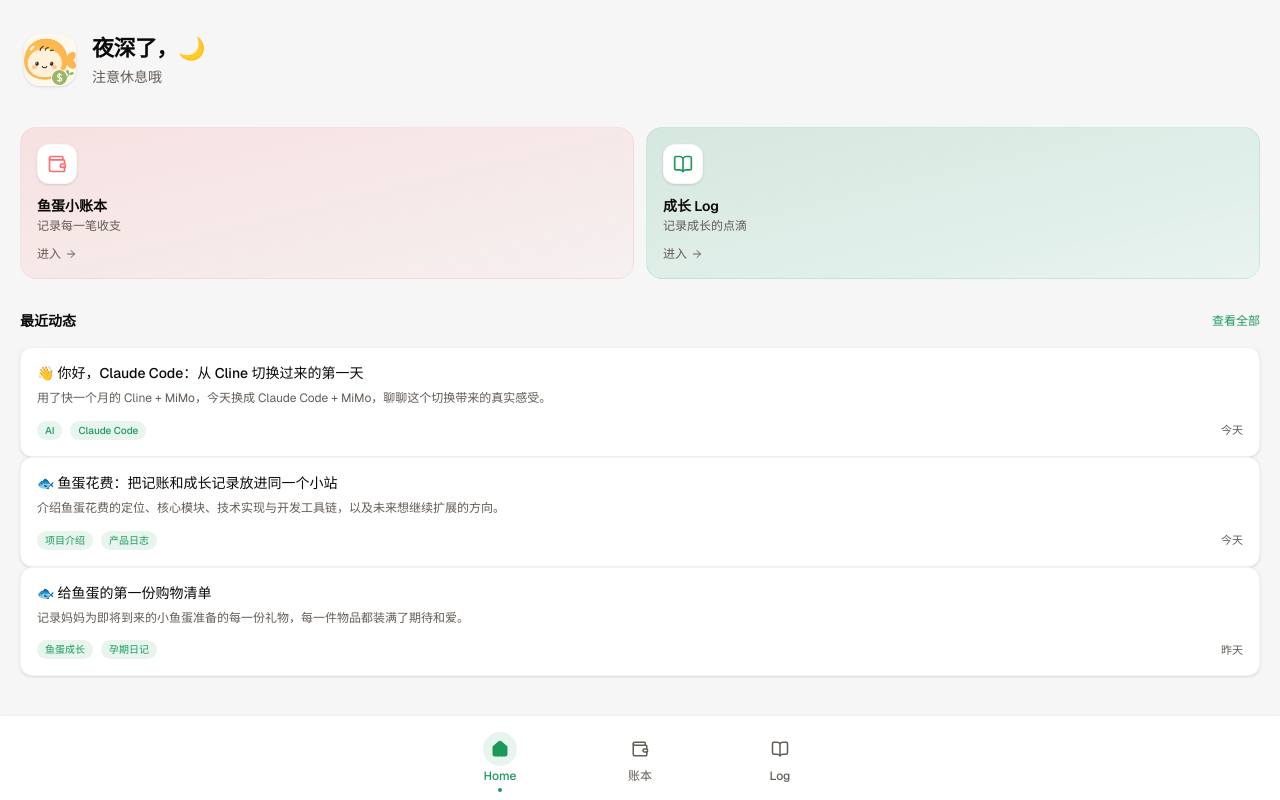
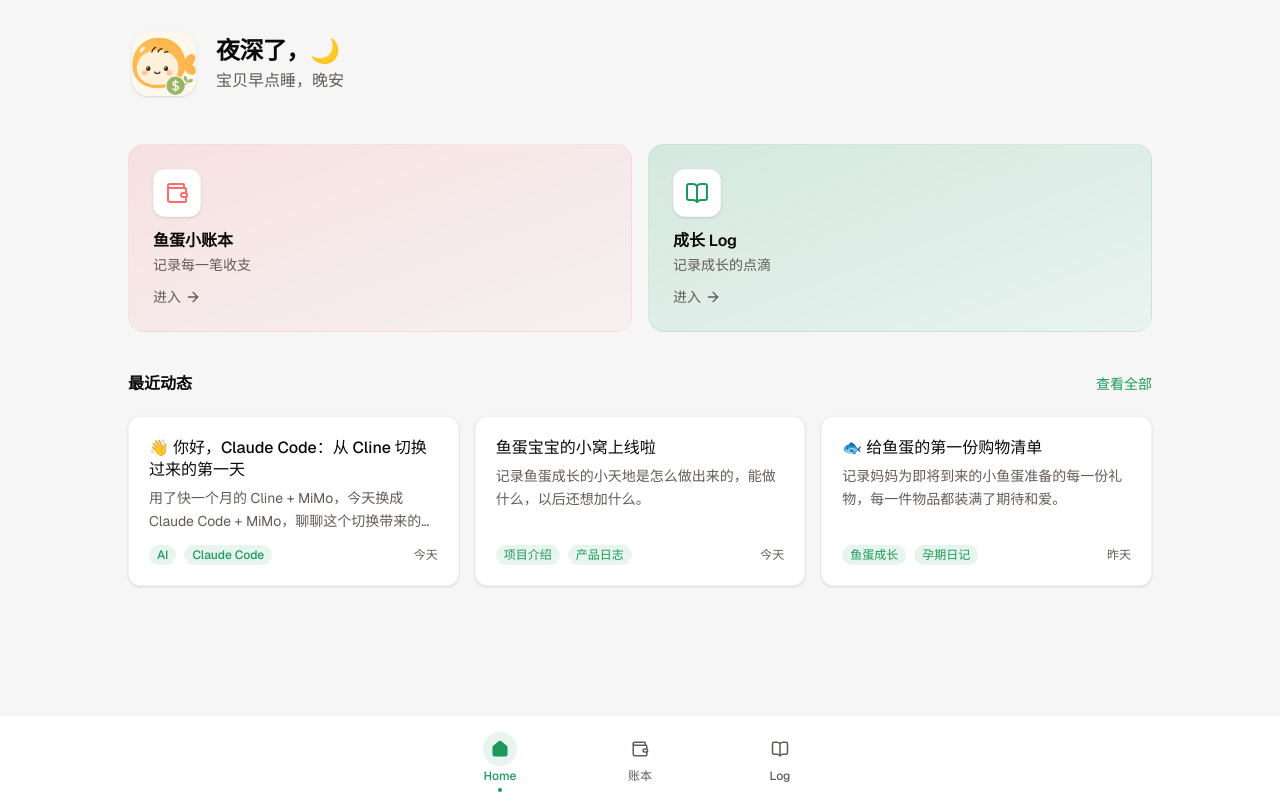
Before and after one commit to Chenming00/Yudan-log, a Next.js app: page / in a window 1280 px wide. Built offline with nearby package versions, Linux system fonts and the light colour scheme; no server answers.

Commit message:
feat: update README and add greeting component for enhanced user experience

```diff
--- /dev/null
+++ b/app/greeting.tsx
@@ -0,0 +1,94 @@
+'use client';
+
+import { useState, useEffect } from 'react';
+import Image from 'next/image';
+
+interface GreetingItem {
+  text: string;
+  emoji: string;
+  sub: string;
+}
+
+const greetings: Record<string, GreetingItem[]> = {
+  night: [
+    { text: '夜深了', emoji: '🌙', sub: '宝宝乖乖睡觉觉' },
+    { text: '夜深了', emoji: '🌙', sub: '宝贝早点睡，晚安' },
+    { text: '夜深了', emoji: '🌟', sub: '小鱼蛋该做美梦啦' },
+    { text: '夜深了', emoji: '💤', sub: '月亮出来了，睡觉觉' },
+    { text: '夜深了', emoji: '🧸', sub: '抱着小熊一起入睡吧' },
+  ],
+  morning: [
+    { text: '早安', emoji: '☀️', sub: '鱼蛋起床啦，新的一天' },
+    { text: '早安', emoji: '🌤', sub: '小懒虫醒了吗' },
+    { text: '早安', emoji: '🍼', sub: '先喝瓶奶奶再说' },
+    { text: '早安', emoji: '🌸', sub: '今天也要开开心心的呀' },
+    { text: '早安', emoji: '🐣', sub: '鱼蛋早安，太阳公公出来了' },
+    { text: '早安', emoji: '✨', sub: '新的一天，新的冒险' },
+  ],
+  noon: [
+    { text: '午安', emoji: '🌤', sub: '吃饱饱，睡个午觉' },
+    { text: '午安', emoji: '🍚', sub: '午饭时间，要好好吃饭哦' },
+    { text: '午安', emoji: '😴', sub: '午安，小憩一下' },
+    { text: '午安', emoji: '🌞', sub: '太阳当头照，该休息啦' },
+  ],
+  afternoon: [
+    { text: '下午好', emoji: '☕', sub: '喝奶奶，继续玩耍' },
+    { text: '下午好', emoji: '🍪', sub: '下午茶时间到' },
+    { text: '下午好', emoji: '🎈', sub: '下午也要元气满满哦' },
+    { text: '下午好', emoji: '🌈', sub: '玩了一下午累不累呀' },
+    { text: '下午好', emoji: '🧸', sub: '下午好，小宝贝在干嘛呢' },
+  ],
+  evening: [
+    { text: '晚上好', emoji: '🌆', sub: '今天有没有乖乖的呀' },
+    { text: '晚上好', emoji: '🍲', sub: '晚饭吃饱了吗' },
+    { text: '晚上好', emoji: '🌟', sub: '辛苦啦，放松一下' },
+    { text: '晚上好', emoji: '🎶', sub: '晚上好，听听音乐吧' },
+    { text: '晚上好', emoji: '🛁', sub: '洗香香准备睡觉啦' },
+  ],
+};
+
+function pickRandom<T>(arr: T[]): T {
+  return arr[Math.floor(Math.random() * arr.length)];
+}
+
+function getGreeting(): GreetingItem {
+  const hour = new Date().getHours();
+  if (hour < 6) return pickRandom(greetings.night);
+  if (hour < 11) return pickRandom(greetings.morning);
+  if (hour < 14) return pickRandom(greetings.noon);
+  if (hour < 18) return pickRandom(greetings.afternoon);
+  if (hour < 22) return pickRandom(greetings.evening);
+  return pickRandom(greetings.night);
+}
+
+const defaultGreeting: GreetingItem = { text: '你好', emoji: '👋', sub: '欢迎回来' };
+
+export function Greeting() {
+  const [greeting, setGreeting] = useState<GreetingItem>(defaultGreeting);
+
+  useEffect(() => {
+    setGreeting(getGreeting());
+  }, []);
+
+  return (
+    <div className="relative flex items-center gap-4 px-1 py-2 sm:gap-5">
+      <div className="relative shrink-0">
+        <Image
+          src="/apple-home-logo.png"
+          alt="头像"
+          width={52}
+          height={52}
+          sizes="52px"
+          className="h-[52px] w-[52px] rounded-2xl object-cover shadow-sm sm:h-16 sm:w-16"
+          priority
+        />
+      </div>
+      <div>
+        <h1 className="text-[22px] font-bold tracking-tight text-foreground sm:text-2xl">
+          {greeting.text}，{greeting.emoji}
+        </h1>
+        <p className="text-sm text-muted-foreground mt-0.5 sm:text-base">{greeting.sub}</p>
+      </div>
+    </div>
+  );
+}
--- a/app/page.tsx
+++ b/app/page.tsx
@@ -1,8 +1,8 @@
 import type { Metadata } from 'next';
 import Link from 'next/link';
-import Image from 'next/image';
 import { BookOpen, Wallet, ArrowRight } from 'lucide-react';
 import { getAllPosts } from '@/lib/blog';
+import { Greeting } from './greeting';
 
 export const metadata: Metadata = {
   title: '鱼蛋宝宝 - 记录生活的每一面',
@@ -17,16 +17,6 @@ export const metadata: Metadata = {
     url: '/',
   },
 };
-
-function getGreeting() {
-  const hour = new Date().getHours();
-  if (hour < 6) return { text: '夜深了', emoji: '🌙', sub: '注意休息哦' };
-  if (hour < 11) return { text: '早安', emoji: '☀️', sub: '新的一天，元气满满' };
-  if (hour < 14) return { text: '午安', emoji: '🌤', sub: '吃好午饭，小憩一下' };
-  if (hour < 18) return { text: '下午好', emoji: '☕', sub: '来杯咖啡提提神' };
-  if (hour < 22) return { text: '晚上好', emoji: '🌆', sub: '放松心情，享受夜晚' };
-  return { text: '夜深了', emoji: '🌙', sub: '早点休息，晚安好梦' };
-}
 
 function getRelativeTime(dateStr: string): string {
   const now = new Date();
@@ -65,50 +55,32 @@ const modules = [
 
 export default async function HomePage() {
   const posts = getAllPosts().slice(0, 3);
-  const greeting = getGreeting();
 
   return (
-    <main className="min-h-screen px-5 py-6 pb-[calc(env(safe-area-inset-bottom)+100px)]">
+    <main className="min-h-screen px-4 py-6 sm:px-6 lg:px-8 pb-[calc(env(safe-area-inset-bottom)+100px)]">
+      <div className="max-w-5xl mx-auto">
         {/* Hero Banner */}
-      <div className="relative mb-8 pt-safe">
-        <div className="relative flex items-center gap-4 px-1 py-2">
-          <div className="relative shrink-0">
-            <Image
-              src="/apple-home-logo.png"
-              alt="头像"
-              width={52}
-              height={52}
-              sizes="52px"
-              className="h-[52px] w-[52px] rounded-2xl object-cover shadow-sm"
-              priority
-            />
-          </div>
-          <div>
-            <h1 className="text-[22px] font-bold tracking-tight text-foreground">
-              {greeting.text}，{greeting.emoji}
-            </h1>
-            <p className="text-sm text-muted-foreground mt-0.5">{greeting.sub}</p>
-          </div>
-        </div>
+        <div className="relative mb-10 pt-safe">
+          <Greeting />
         </div>
 
         {/* Quick Actions */}
-      <div className="grid grid-cols-2 gap-3 mb-8">
+        <div className="grid grid-cols-2 gap-3 mb-10 sm:gap-4 lg:grid-cols-2">
           {modules.map((mod) => (
             <Link key={mod.href} href={mod.href}>
               <div
-                className={`group rounded-2xl border ${mod.borderColor} ${mod.bgGradient} p-4 flex flex-col gap-3 transition-all duration-200 hover:shadow-md hover:-translate-y-0.5 active:scale-[0.98] cursor-pointer`}
+                className={`group rounded-2xl border ${mod.borderColor} ${mod.bgGradient} p-4 flex flex-col gap-3 transition-all duration-200 hover:shadow-md hover:-translate-y-0.5 active:scale-[0.98] cursor-pointer sm:p-5 lg:p-6`}
               >
-                <div className="w-10 h-10 rounded-xl bg-card shadow-sm flex items-center justify-center border border-border/30">
-                <mod.icon className={`h-5 w-5 ${mod.color}`} />
+                <div className="w-10 h-10 rounded-xl bg-card shadow-sm flex items-center justify-center border border-border/30 sm:w-12 sm:h-12">
+                  <mod.icon className={`h-5 w-5 ${mod.color} sm:h-6 sm:w-6`} />
                 </div>
                 <div>
-                <h2 className="font-semibold text-sm text-foreground">{mod.title}</h2>
-                <p className="text-xs text-muted-foreground mt-0.5">{mod.description}</p>
+                  <h2 className="font-semibold text-sm text-foreground sm:text-base">{mod.title}</h2>
+                  <p className="text-xs text-muted-foreground mt-0.5 sm:text-sm">{mod.description}</p>
                 </div>
-              <div className="flex items-center gap-1 text-xs text-muted-foreground group-hover:text-foreground transition-colors">
+                <div className="flex items-center gap-1 text-xs text-muted-foreground group-hover:text-foreground transition-colors sm:text-sm">
                   <span>进入</span>
-                <ArrowRight className="h-3 w-3 transition-transform group-hover:translate-x-0.5" />
+                  <ArrowRight className="h-3 w-3 transition-transform group-hover:translate-x-0.5 sm:h-4 sm:w-4" />
                 </div>
               </div>
             </Link>
@@ -116,24 +88,24 @@ export default async function HomePage() {
         </div>
 
         {/* Recent Posts */}
-      <div className="space-y-4">
+        <div className="space-y-4 sm:space-y-5">
           <div className="flex items-center justify-between">
-          <h2 className="text-sm font-semibold text-foreground">最近动态</h2>
-          <Link href="/blog" className="text-xs text-primary hover:underline">
+            <h2 className="text-sm font-semibold text-foreground sm:text-base">最近动态</h2>
+            <Link href="/blog" className="text-xs text-primary hover:underline sm:text-sm">
               查看全部
             </Link>
           </div>
 
           {posts.length > 0 ? (
-          <div className="space-y-3">
+            <div className="grid grid-cols-1 gap-3 sm:grid-cols-2 sm:gap-4 lg:grid-cols-3">
               {posts.map((post) => (
                 <Link key={post.slug} href={`/blog/${post.slug}`}>
-                <article className="rounded-xl bg-card shadow-sm border border-border/50 p-4 transition-all duration-200 hover:shadow-md hover:-translate-y-0.5 active:scale-[0.99] cursor-pointer">
-                  <h3 className="font-medium text-sm text-foreground leading-snug">
+                  <article className="rounded-xl bg-card shadow-sm border border-border/50 p-4 transition-all duration-200 hover:shadow-md hover:-translate-y-0.5 active:scale-[0.99] cursor-pointer sm:p-5 h-full flex flex-col">
+                    <h3 className="font-medium text-sm text-foreground leading-snug sm:text-base">
                       {post.title}
                     </h3>
                     {post.summary && (
-                    <p className="text-xs text-muted-foreground mt-1.5 line-clamp-2 leading-relaxed">
+                      <p className="text-xs text-muted-foreground mt-1.5 line-clamp-2 leading-relaxed sm:text-sm flex-1">
                         {post.summary}
                       </p>
                     )}
@@ -142,13 +114,13 @@ export default async function HomePage() {
                         {post.tags.slice(0, 2).map((tag) => (
                           <span
                             key={tag}
-                          className="inline-block px-2 py-0.5 text-[10px] font-medium rounded-full bg-primary/10 text-primary"
+                            className="inline-block px-2 py-0.5 text-[10px] font-medium rounded-full bg-primary/10 text-primary sm:text-xs"
                           >
                             {tag}
                           </span>
                         ))}
                       </div>
-                    <span className="text-[11px] text-muted-foreground shrink-0">
+                      <span className="text-[11px] text-muted-foreground shrink-0 sm:text-xs">
                         {getRelativeTime(post.date)}
                       </span>
                     </div>
@@ -158,23 +130,24 @@ export default async function HomePage() {
             </div>
           ) : (
             /* Empty State */
-          <div className="rounded-xl bg-card border border-dashed border-border p-8 text-center">
-            <div className="w-12 h-12 rounded-full bg-primary/10 mx-auto flex items-center justify-center mb-3">
-              <BookOpen className="h-5 w-5 text-primary" />
+            <div className="rounded-xl bg-card border border-dashed border-border p-8 text-center sm:p-12">
+              <div className="w-12 h-12 rounded-full bg-primary/10 mx-auto flex items-center justify-center mb-3 sm:w-16 sm:h-16">
+                <BookOpen className="h-5 w-5 text-primary sm:h-6 sm:w-6" />
               </div>
-            <p className="text-sm font-medium text-foreground">还没有动态</p>
-            <p className="text-xs text-muted-foreground mt-1">
+              <p className="text-sm font-medium text-foreground sm:text-base">还没有动态</p>
+              <p className="text-xs text-muted-foreground mt-1 sm:text-sm">
                 去写第一篇成长日志吧 ✍️
               </p>
               <Link
                 href="/blog"
-              className="inline-block mt-4 px-4 py-2 text-xs font-medium rounded-full bg-primary text-white hover:bg-primary/90 transition-colors"
+                className="inline-block mt-4 px-4 py-2 text-xs font-medium rounded-full bg-primary text-white hover:bg-primary/90 transition-colors sm:text-sm sm:px-6 sm:py-3"
               >
                 去写日志
               </Link>
             </div>
           )}
         </div>
+      </div>
     </main>
   );
 }
--- a/content/blog/yudanhuafei-project-intro.md
+++ b/content/blog/yudanhuafei-project-intro.md
@@ -1,7 +1,7 @@
 ---
-title: 🐟 鱼蛋花费：把记账和成长记录放进同一个小站
+title: 鱼蛋宝宝的小窝上线啦
 date: 2026-04-29
-summary: 介绍鱼蛋花费的定位、核心模块、技术实现与开发工具链，以及未来想继续扩展的方向。
+summary: 记录鱼蛋成长的小天地是怎么做出来的，能做什么，以后还想加什么。
 tags:
   - 项目介绍
   - 产品日志
@@ -9,174 +9,105 @@ tags:
 cover: /logo.png
 ---
 
-最近把这个小项目重新整理了一遍，也顺手把它的定位想得更清楚了一些。
-
-**鱼蛋花费** 不只是一个"记账工具"，我更希望它是一个轻量的个人生活面板：
-
-项目目前已开源，地址是：https://github.com/Chenming00/Yudan-log 。
-
-- 一边记录每天的收入和支出
-- 一边写下自己的想法、复盘和成长
-
-所以现在的它，包含了两个核心模块：**鱼蛋小账本** 和 **成长 Log**。
+项目已开源：https://github.com/Chenming00/Yudan-log
 
 ---
 
-## 为什么会有这个项目？
+## 为什么要做这个
 
-我一直很喜欢"把生活留下痕迹"这件事。
+鱼蛋来到这个世界以后，每天都在发生新的事情。
 
-有些痕迹是数字，比如今天花了多少钱、这个月在哪些地方支出最多；有些痕迹是文字，比如今天学到了什么、最近在想什么、某个阶段的自己正在经历什么。
+第一次翻身、第一颗牙、第一次叫妈妈、第一次自己抓着小勺吃饭…… 这些瞬间太珍贵了，不记下来真的会忘。
 
-很多工具只能解决其中一半问题：
+除了成长故事，日常的开销也想记一记 —— 奶粉、纸尿裤、小衣服、玩具，养一个小宝宝到底花了多少，总得心里有数。
 
-- 记账 App 更擅长数字
-- 博客系统更擅长内容
+试了好几个 App，要么太复杂，要么不好看，要么记个账要点好几下。我就想，不如自己给鱼蛋搭一个小窝吧：
 
-但对我来说，这两件事其实都属于 **记录生活**。
+> 小账本记下每一笔花销，小日记留下每一个第一次。
 
-于是我想做一个更简单的站点，把它们放在一起：
-
-> 账本负责记录生活的流向，文字负责记录生活的感受。
+于是 **鱼蛋花费** 就诞生了。
 
 ---
 
-## 两个核心模块
+## 鱼蛋小账本
 
-## 📒 鱼蛋小账本
+这是鱼蛋的"家庭账本"。
 
-小账本是这个项目里更偏"实用工具"的部分。
+设计理念很简单：**三秒钟记一笔，别让记账变成负担**。
 
-它解决的不是复杂财务管理，而是一个更日常的问题：**如何快速、低负担地把生活开销记下来**。
+给 Telegram 机器人发一条消息就行：
 
-现在支持的能力包括：
+- `奶粉 258` → 买奶粉花了 258
+- `纸尿裤 89 日用` → 纸尿裤 89 块，分类"日用"
+- `红包 +2000` → 长辈给了 2000 块红包
 
-- 收入 / 支出记录
-- 分类、类型、关键词筛选
-- 交易记录查看、编辑、删除
-- Telegram Bot 自然语言记账
-- 通过 Bearer Token 保护敏感操作
+不用打开 App，不用填表单，像跟朋友发消息一样说一句话就记好了。
 
-我很喜欢 Telegram Bot 这部分，因为它让"记账"这件事更接近自然动作。
+页面上还能看到：
 
-例如：
+- 这个月总共花了多少
+- 钱都花在哪些类别了（奶粉、衣服、玩具……）
+- 每天/每周的花销趋势
 
-- `午饭 35`
-- `工资 +5000`
-- `咖啡 28 饮品`
-
-不需要先打开某个复杂页面，再点一堆按钮，只要像发消息一样，把这一笔支出说出来就行。
-
-这种体验很适合真实生活里的碎片化使用场景。
+打开一看，清清楚楚。
 
 ---
 
-## 🌱 成长 Log
+## 成长 Log
 
-另一个模块是成长 Log。
+这是鱼蛋的"成长纪念册"。
 
-这是一个很轻的内容系统，没有接数据库，而是直接使用 `content/blog/` 目录下的 Markdown 文件作为内容来源。
+每一篇日记就是一个 Markdown 文件，写好以后自动变成好看的网页，按时间排好。
 
-我喜欢这种方式，原因很简单：
+现在已经在写的有：
 
-- 内容就是文件，足够直接
-- 不需要额外后台
-- 版本可追踪
-- 很适合个人写作和长期积累
+- 鱼蛋的第一次购物经历
+- 用 AI 给鱼蛋写的小故事
+- 各种成长里程碑
 
-每篇文章都可以通过 Frontmatter 配置标题、日期、摘要、标签等信息，然后交给页面自动读取和渲染。
+这个模块还有一些贴心的小功能：
 
-现在它已经支持：
+**AI 小助手** —— 文章太长了？它能帮你总结重点。想问点什么？直接在文章下面问就好，AI 会根据内容回答你。
 
-- Markdown + Frontmatter
-- 按日期倒序展示
-- GFM 语法
-- 代码高亮
-- 静态生成
+**目录导航** —— 文章比较长的时候，旁边会出现一个小目录，想看哪里点哪里。
 
-某种程度上，这个模块更像是一个"数字花园"的起点。
+**阅读进度条** —— 页面顶部有一条细细的进度线，告诉你读到哪儿了。
 
 ---
 
-## 这个项目是怎么实现的？
+## 怎么做出来的
 
-整个项目基于 **Next.js 16 App Router** 构建，主要技术栈包括：
+整个项目用 **Next.js** 搭的，**TypeScript** 写的代码。
 
-- **TypeScript**：保证代码可维护性
-- **Tailwind CSS 4**：快速完成页面样式
-- **Radix UI**：补充基础交互组件
-- **Supabase PostgreSQL**：存储账本数据
-- **react-markdown + gray-matter**：处理博客内容
-- **remark-gfm / rehype-highlight / highlight.js**：增强 Markdown 渲染体验
-- **Telegram Webhook**：作为自然语言记账的输入入口
+页面样式用 **Tailwind CSS**，图表用 **Recharts** 画，文章用 **Markdown** 写，AI 功能用 **MiMo 模型** 驱动。
 
-从结构上看，它并不是一个很大的系统，但我挺喜欢这种小而完整的组合：
+账本数据存在 **Supabase** 里，文章直接放在项目文件夹里。
 
-- 有前端页面
-- 有 API 路由
-- 有数据库
-- 有静态内容系统
-- 还有一点点 Bot 自动化能力
-
-它的复杂度刚刚好，足够表达想法，也足够继续迭代。
+开发的时候 AI 工具帮了很大忙 —— 写代码卡住了它出主意，有新想法它帮着快速试一试。一个人做项目，但不是一个人在战斗。
 
 ---
 
-## 开发工具链
+## 以后还想做什么
 
-这个项目在开发过程中大量借助了 AI 辅助编程工具。
+鱼蛋在长大，这个小窝也会跟着长大。
 
-开发环境基于 **VSCode**，配合 **Qwen**（通过 OpenAI 兼容接口调用）和小米的 **MiMo** 模型进行代码编写、调试和优化。AI 工具在这个项目里的角色更像是"结对编程的搭档"——从页面组件的搭建、API 路由的实现，到 Telegram Bot 的自然语言解析逻辑，很多代码都是在 AI 的辅助下快速迭代完成的。
+想加的东西还有很多：
 
-这种开发方式让一个人也能比较高效地完成一个功能完整的小项目。比起从零手写每一行代码，AI 更像是一个随时在线的讨论伙伴，帮你快速验证想法、排查问题、优化实现。
+- 更多可爱的统计图表
+- 更聪明的消息识别
+- 给日记加封面图、加标签
+- 等鱼蛋长大了，让她自己也能来写日记
 
----
-
-## 如果你想本地跑起来
-
-这个项目本地启动不复杂，大致分成四步：
-
-1. 安装依赖：`npm install`
-2. 配置 `.env.local`
-3. 在 Supabase 执行 `schema.sql` 初始化 `transactions` 表
-4. 运行：`npm run dev`
-
-需要的环境变量有：
-
-- `API_KEY`
-- `NEXT_PUBLIC_SUPABASE_URL`
-- `NEXT_PUBLIC_SUPABASE_PUBLISHABLE_KEY`
-- `BASE_URL`
-
-如果只想写 blog，其实只要内容模块可用就够了；如果想完整体验账本和 Bot，再把 Supabase 与 Telegram Webhook 配起来即可。
-
----
-
-## 我希望它以后长成什么样？
-
-现在的鱼蛋花费还是一个很轻量的版本，但它已经有了一个我很喜欢的雏形。
-
-接下来我想继续做的方向包括：
-
-- 账本统计图表与月度分析
-- 更聪明的自然语言解析
-- 标签系统与多账本支持
-- 博客草稿、置顶、封面图等能力
-- 登录系统与多用户隔离
-
-我希望它未来依然保持"小"的感觉：
-
-不是做成一个庞大复杂的平台，而是做成一个真正愿意长期使用、长期记录的个人空间。
+不管怎么加功能，都想保持"小窝"的感觉 —— 温暖的、简单的、随时能来看看的。
 
 ---
 
 ## 写在最后
 
-对我来说，**鱼蛋花费** 的意义不只是"能用"，而是它把两件我都很在意的事情放在了一起：
+这个项目是送给鱼蛋的一份小礼物。
 
-- 对生活的管理
-- 对成长的记录
+等她长大了，翻一翻这个小窝，能看到：
 
-前者让我更清楚钱花去了哪里，后者让我更清楚时间流向了哪里。
+小时候花了多少奶粉钱，第一次翻身是哪一天，那段时间爸爸在想什么。
 
-如果一个项目能同时留下这两种痕迹，那它就已经很值得被继续做下去了。
+每一条记录，都是成长留下的脚印。
```
Also changed, not shown: 1 other file (tests, documents, lock files or other folders). Lines whose indentation alone changed are shown as unchanged.
